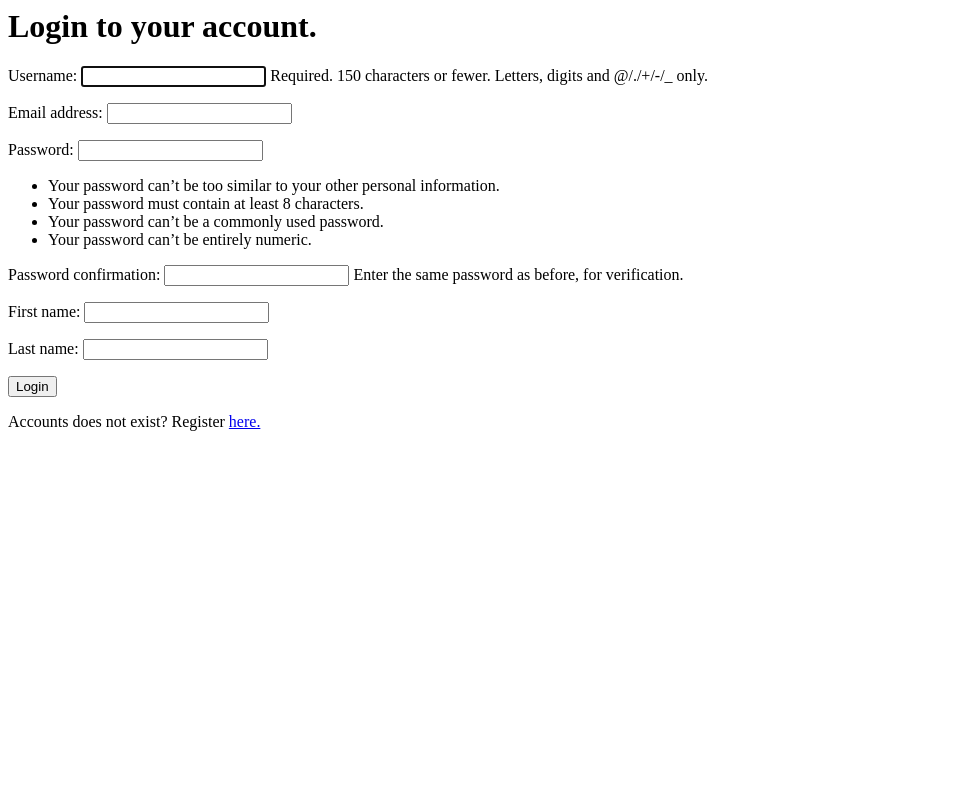
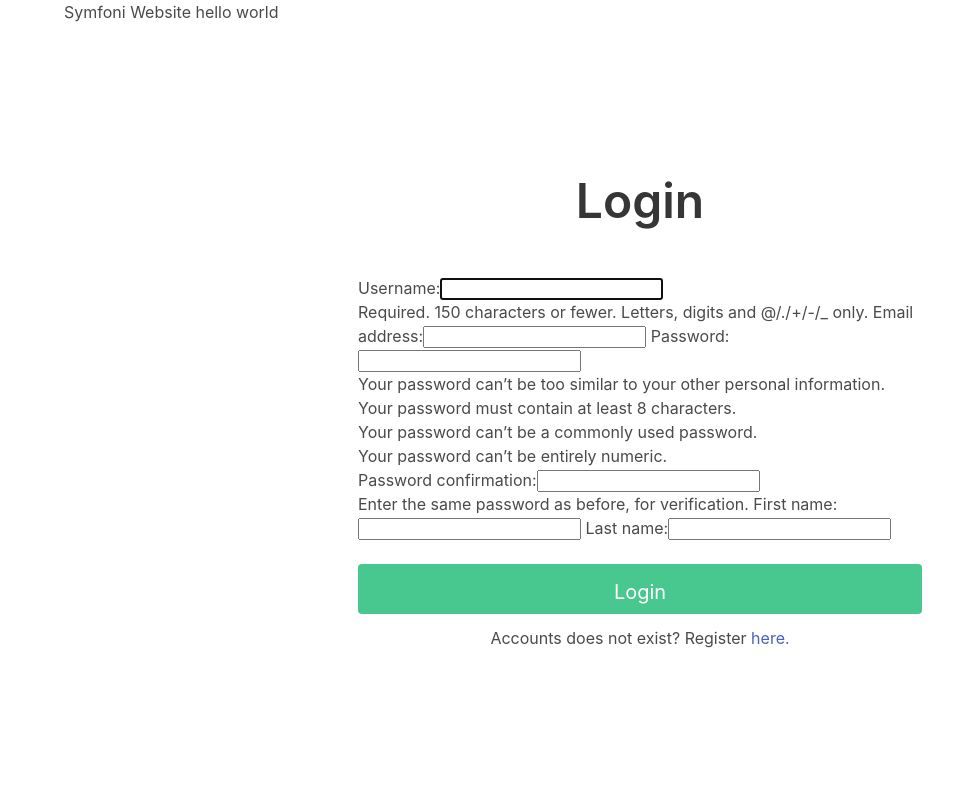
Before and after one commit to Chayanika-Mandal/symfoni, a Django app: template accounts/templates/accounts/login.html in a window 1280 px wide. Shown: the whole page, without its empty margins (0-977 px from the left). Run offline with Django 3.2, Linux system fonts and the light colour scheme; the template is opened without the code that fills it: values that come from a table or form of the project are taken from there, others are empty.

Commit message:
add bulma css

```diff
--- a/accounts/templates/accounts/login.html
+++ b/accounts/templates/accounts/login.html
@@ -1,11 +1,40 @@
-<h1>Login to your account.</h1>
+{% extends 'base.html' %} {% load bulma_tags %}
 
-<form method="POST">
-    {% csrf_token %}
-    <div>{{ form.as_p }}</div>
-    <button type="submit" value="Submit">Login</button>
-</form>
-<div>
+<!-- page title -->
+{% block document_title %} Login {% endblock %}
+
+<!-- main content -->
+
+{% block main_content %}
+<div
+  class="
+    is-flex
+    is-flex-grow-1
+    is-align-content-center
+    is-justify-content-center
+    is-flex-direction-column
+  "
+>
+  <h1 class="title is-1 has-text-centered">Login</h1>
+  <div class="columns is-centered block mt-5">
+    <form
+      method="POST"
+      class="column is-half is-flex-direction-column columns block"
+    >
+      {% csrf_token %}
+      <div class="block">{{ form | bulma }}</div>
+      <button
+        class="button is-success is-medium column is-full block"
+        type="submit"
+        value="Submit"
+      >
+        Login
+      </button>
+    </form>
+  </div>
+  <div class="has-text-centered">
     Accounts does not exist? Register
     <a href="{% url 'accounts:register' %}">here.</a>
+  </div>
 </div>
+{% endblock %}
--- /dev/null
+++ b/accounts/templates/base.html
@@ -0,0 +1,24 @@
+<!DOCTYPE html>
+<html lang="en">
+  <head>
+    <meta charset="UTF-8" />
+    <meta http-equiv="X-UA-Compatible" content="IE=edge" />
+    <meta name="viewport" content="width=device-width, initial-scale=1.0" />
+    <title>{% block document_title %} {% endblock %}</title>
+    <link
+      rel="stylesheet"
+      href="https://cdn.jsdelivr.net/npm/bulma@0.9.3/css/bulma.min.css"
+    />
+  </head>
+  <body
+    style="min-height: 100vh"
+    class="is-flex is-flex-direction-column container"
+  >
+    <nav>Symfoni Website hello world</nav>
+    <main class="is-flex-grow-1 is-flex">
+      {% block main_content %}
+      <!-- main content goes here -->
+      {% endblock %}
+    </main>
+  </body>
+</html>
--- a/requirements.txt
+++ b/requirements.txt
@@ -5,6 +5,7 @@ click==8.0.1
 colorama==0.4.4
 dj-database-url==0.5.0
 Django==3.2.6
+django-bulma==0.8.2
 flake8==3.9.2
 gunicorn==20.1.0
 mccabe==0.6.1
--- a/symfoni/settings.py
+++ b/symfoni/settings.py
@@ -1,6 +1,7 @@
 import os
+from pathlib import Path
+
 import dj_database_url
-from pathlib import Path
 
 # Build paths inside the project like this: BASE_DIR / 'subdir'.
 BASE_DIR = Path(__file__).resolve().parent.parent
@@ -31,6 +32,8 @@ INSTALLED_APPS = [
     "django.contrib.staticfiles",
     "music",
     "accounts",
+    # django extension
+    "bulma",
 ]
 
 MIDDLEWARE = [
```
Also changed, not shown: accounts/templates/accounts/register.html (+13 -4 lines), 1 other file.
